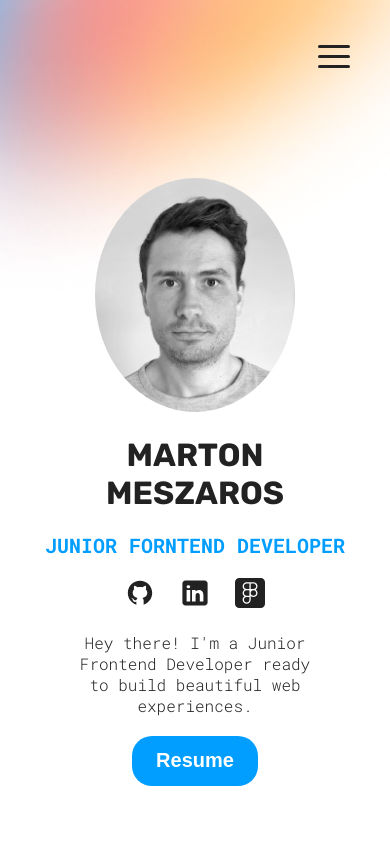
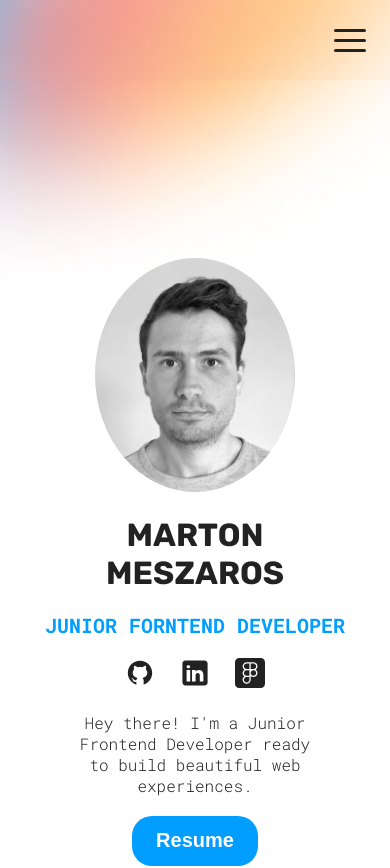
Before and after one commit to mmmarciii/portfolio, a React (Vite) app: page / in a window 390 px wide. Shown: the top 868 px of the page. Built offline with nearby package versions, Linux system fonts and the light colour scheme.

Commit message:
Hamburger menu fix

```diff
--- a/src/sections/Navbar/Navbar.jsx
+++ b/src/sections/Navbar/Navbar.jsx
@@ -8,18 +8,17 @@ function Navbar() {
   return (
     <nav className={styles.container}>
         <div className={styles.navbarCenter}>
-            <nav>
                 <div className={styles.navMenu}>
                     <NavLinks />
+                </div>
+                <div className={styles.hamburgerIcon}>
+                    <Hamburger rounded easing="ease-in" toggled={isDisplayed} toggle={setDisplayed}/>
                 </div>
                 <div className={styles.hamburgerMenu}>
                         {isDisplayed && <NavLinks />}
                 </div>
-            </nav>
         </div>
-        <div className={styles.hamburgerIcon}>
-            <Hamburger rounded easing="ease-in" toggled={isDisplayed} toggle={setDisplayed}/>
-        </div>
+
     </nav>
   )
 }
--- a/src/sections/Navbar/NavbarStyles.module.css
+++ b/src/sections/Navbar/NavbarStyles.module.css
@@ -70,9 +70,7 @@
   }
   .hamburgerIcon{
     display: flex;
-    position: absolute;
-    top: 16px;
-    right: 16px;
+    justify-content: end;
     padding: 16px;
   }
   .navbarCenter{
```
